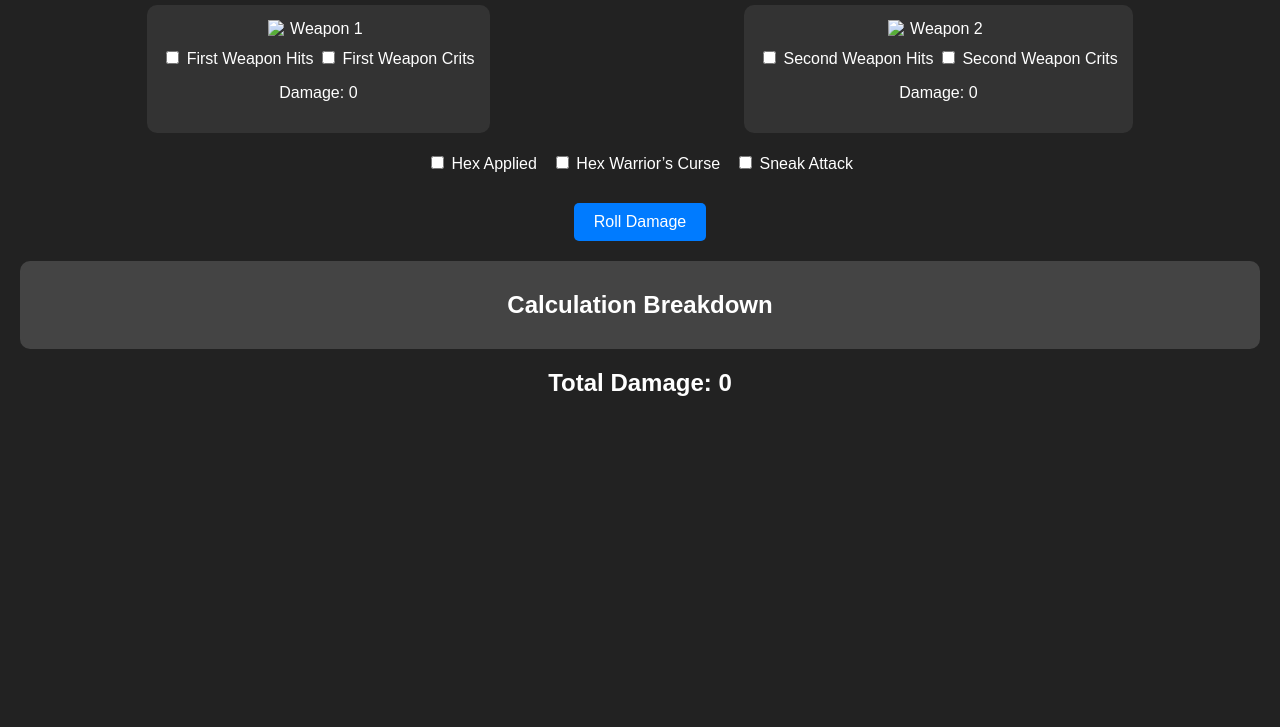
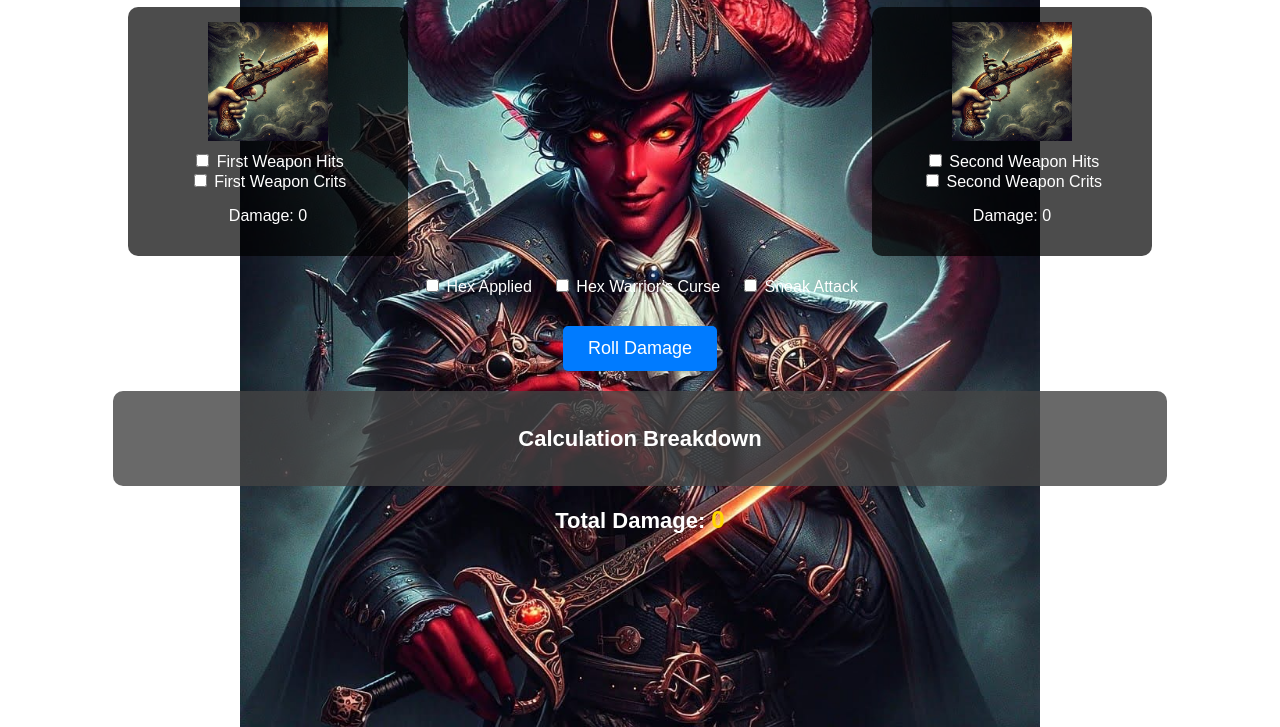
Before and after one commit to Reinhart84/Damage-calc, a plain HTML site: page Index.html in a window 1280 px wide. Shown: the part 73-800 px from the top of the page. Drawn offline with Linux system fonts and the light colour scheme.

Commit message:
Visualisations

```diff
--- a/Index.html
+++ b/Index.html
@@ -9,29 +9,24 @@
 <body>
     <h1>D&D Damage Calculator</h1>
 
-    <div class="container">
-        <!-- Left Weapon (Main Hand) -->
+    <!-- Weapon Containers -->
     <div class="weapon-container">
-            <img src="weapon1.png" alt="Weapon 1" class="weapon-img">
-            <div>
+        <div class="weapon-box">
+            <img src="weapon1.jpg" alt="Weapon 1" class="weapon-img">
             <label><input type="checkbox" id="weapon1"> First Weapon Hits</label>
             <label><input type="checkbox" id="crit1"> First Weapon Crits</label>
             <p id="weapon1Result">Damage: 0</p>
         </div>
-        </div>
 
-        <!-- Right Weapon (Offhand) -->
-        <div class="weapon-container">
-            <img src="weapon2.png" alt="Weapon 2" class="weapon-img">
-            <div>
+        <div class="weapon-box">
+            <img src="weapon2.jpg" alt="Weapon 2" class="weapon-img">
             <label><input type="checkbox" id="weapon2"> Second Weapon Hits</label>
             <label><input type="checkbox" id="crit2"> Second Weapon Crits</label>
             <p id="weapon2Result">Damage: 0</p>
         </div>
     </div>
-    </div>
 
-    <!-- Buffs -->
+    <!-- Buffs Section -->
     <div class="buffs-container">
         <label><input type="checkbox" id="hex"> Hex Applied</label>
         <label><input type="checkbox" id="hexWarrior"> Hex Warrior’s Curse</label>
@@ -40,7 +35,7 @@
 
     <button id="rollBtn">Roll Damage</button>
 
-    <!-- Display Calculations -->
+    <!-- Calculation Breakdown -->
     <div id="rollResults">
         <h2>Calculation Breakdown</h2>
         <p id="calculationBreakdown"></p>
--- a/style.css
+++ b/style.css
@@ -1,49 +1,53 @@
 body {
     font-family: Arial, sans-serif;
     text-align: center;
-    margin: 20px;
-    background-color: #222;
+    margin: 0;
+    background-image: url('character-background.jpg'); /* Your character image */
+    background-size: contain;
+    background-position: top center;
+    background-repeat: no-repeat;
+    background-attachment: fixed;
     color: white;
 }
 
-h1 {
-    margin-bottom: 20px;
+/* Container for weapons (side-by-side layout) */
+.weapon-container {
+    display: flex;
+    justify-content: space-between;
+    width: 80%;
+    margin: 20px auto;
 }
 
-/* Two Weapons Side by Side */
-.container {
-    display: flex;
-    justify-content: space-around;
-    margin-bottom: 20px;
-}
-
-.weapon-container {
+.weapon-box {
     display: flex;
     flex-direction: column;
     align-items: center;
-    background-color: #333;
+    background-color: rgba(0, 0, 0, 0.7);
     padding: 15px;
     border-radius: 10px;
+    width: 250px;
 }
 
+/* Weapon Images */
 .weapon-img {
-    width: 100px;
+    width: 120px;
     height: auto;
     margin-bottom: 10px;
 }
 
+/* Buffs Section */
 .buffs-container {
     display: flex;
     justify-content: center;
-    gap: 15px;
+    gap: 20px;
     margin-bottom: 20px;
 }
 
-/* Button */
+/* Center the Roll Button */
 button {
     margin-top: 10px;
-    padding: 10px 20px;
-    font-size: 16px;
+    padding: 12px 25px;
+    font-size: 18px;
     background-color: #007BFF;
     color: white;
     border: none;
@@ -56,14 +60,24 @@ button:hover {
     background-color: #0056b3;
 }
 
-/* Calculation Results */
+/* Calculation Breakdown Section */
 #rollResults {
-    margin-top: 20px;
-    background-color: #444;
-    padding: 10px;
+    width: 80%;
+    margin: 20px auto;
+    background-color: rgba(68, 68, 68, 0.8);
+    padding: 15px;
     border-radius: 10px;
+    text-align: center;
 }
 
 h2 {
     margin-top: 20px;
+    font-size: 22px;
 }
+
+/* Total Damage Display */
+#totalDamage {
+    font-size: 24px;
+    font-weight: bold;
+    color: #FFD700; /* Gold color */
+}
```
Also changed, not shown: Curse.jpg (added), Hex.jpg (added), character-background.jpg (added), weapon1.jpg (added), weapon2.jpg (added). Lines whose indentation alone changed are shown as unchanged.
